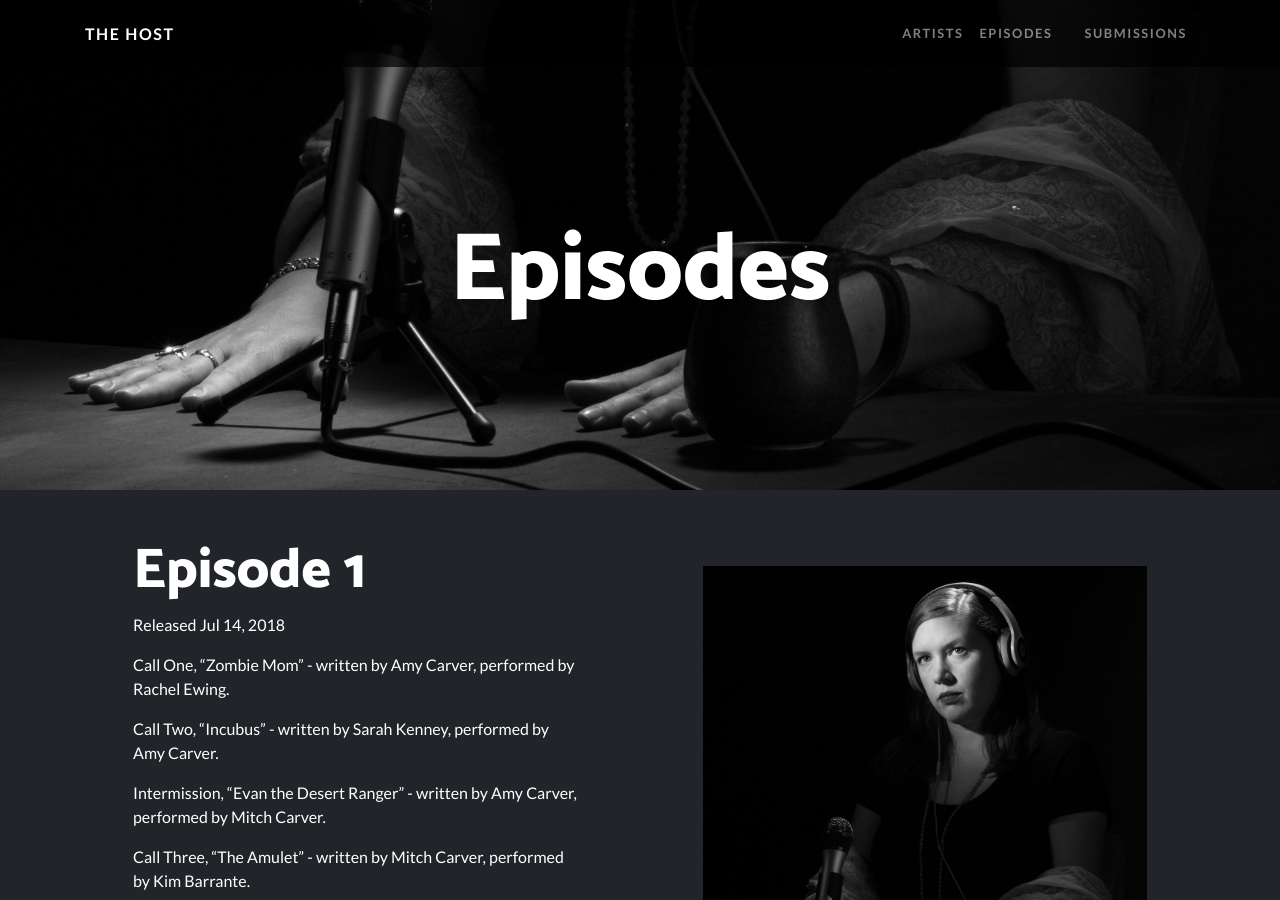
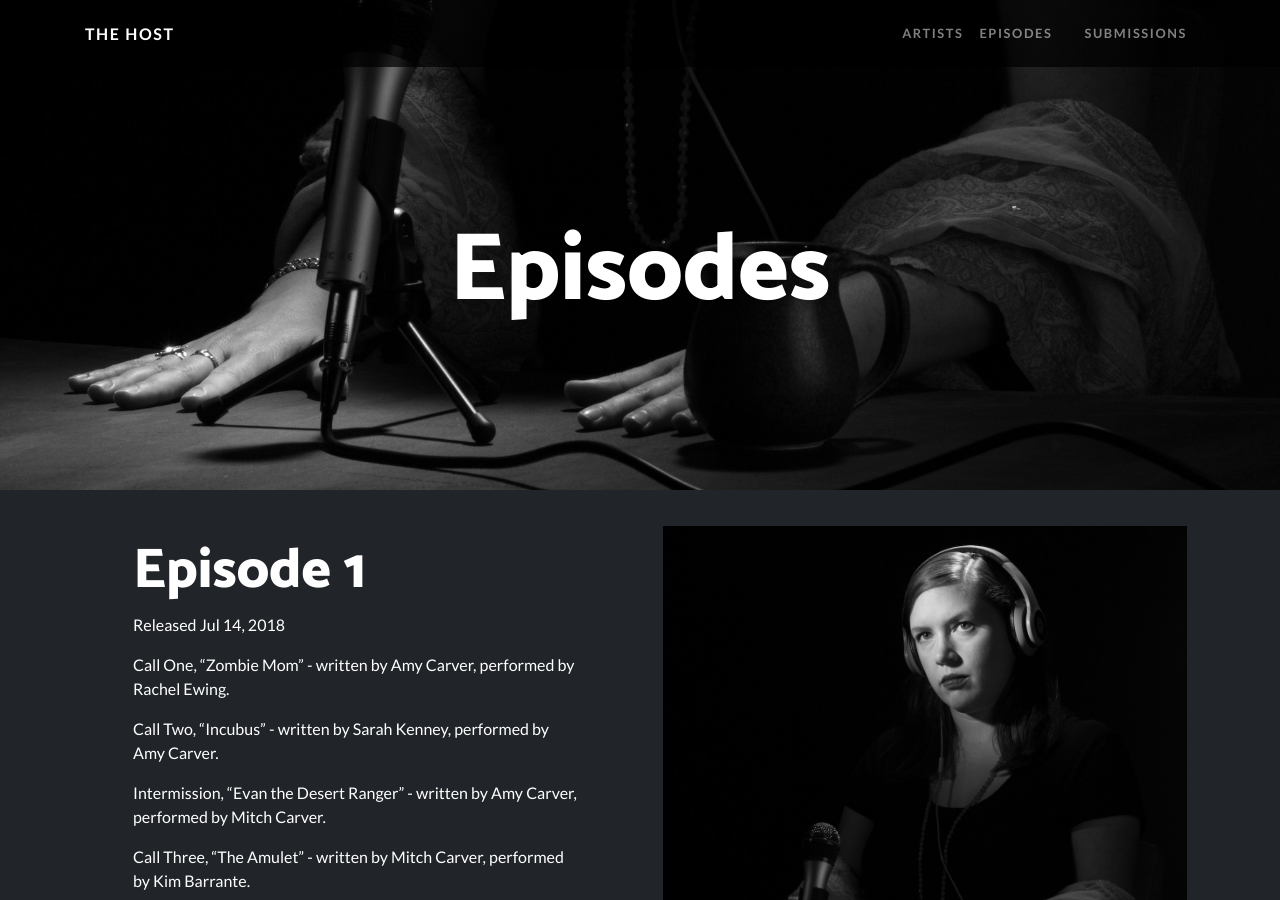
Before and after one commit to thehostpodcast/thehostpodcast.github.io, a Jekyll site: the page built from episodes.markdown, in a window 1280 px wide and 900 px high. Built offline with Jekyll 4.4.1, drawn with Linux system fonts in a browser that asks for light colours.

Commit message:
smaller image padding

```diff
--- a/_layouts/episodes.html
+++ b/_layouts/episodes.html
@@ -28,7 +28,7 @@
 
 				<!--image-->
 				<div class="col-lg-6 {{img-pos-class}}">
-					<div class="p-5">
+					<div class="p-2">
 						<img class="img-fluid" src="{{ episode.image }}" alt="">
 					</div>
 				</div>
```
